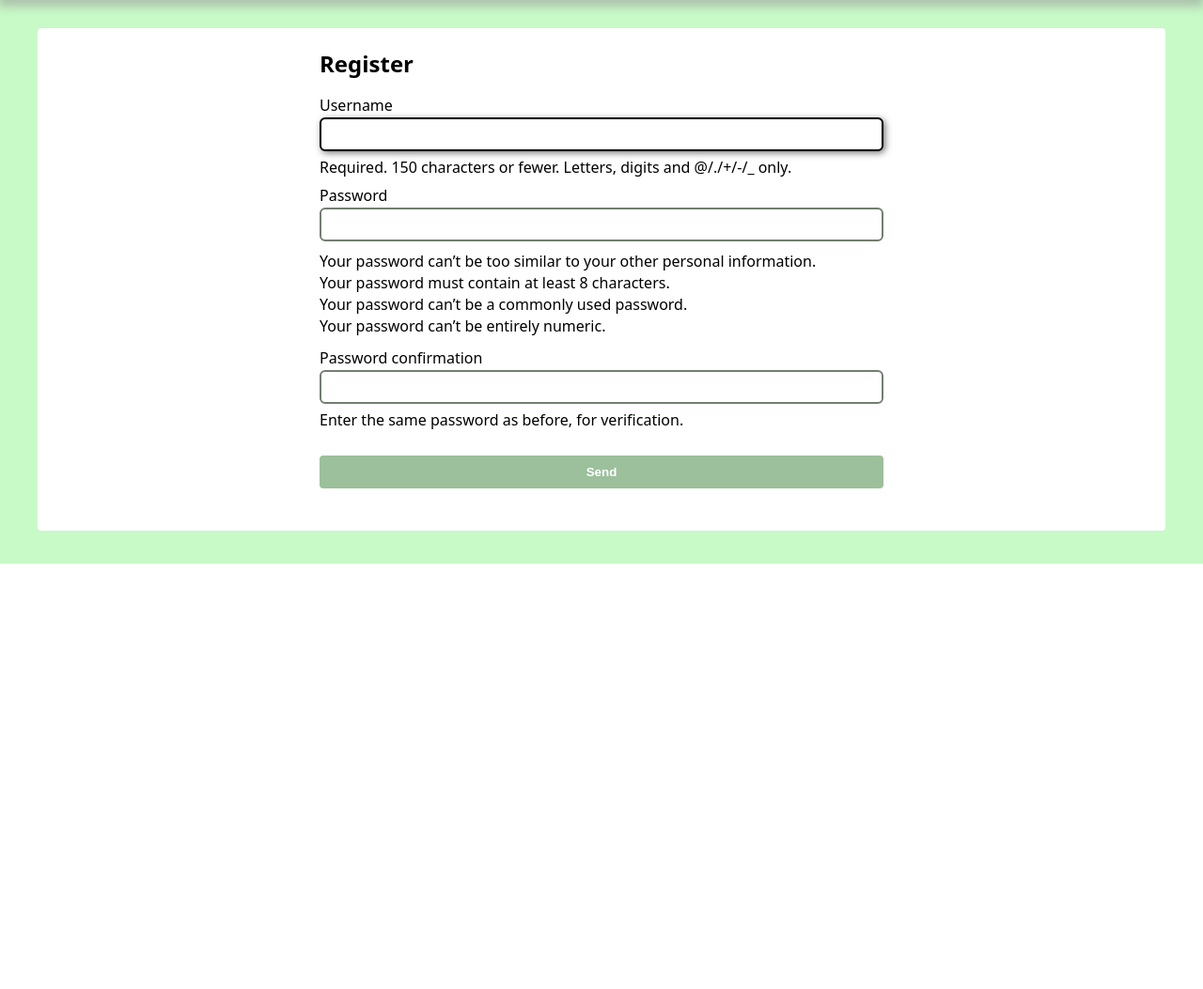
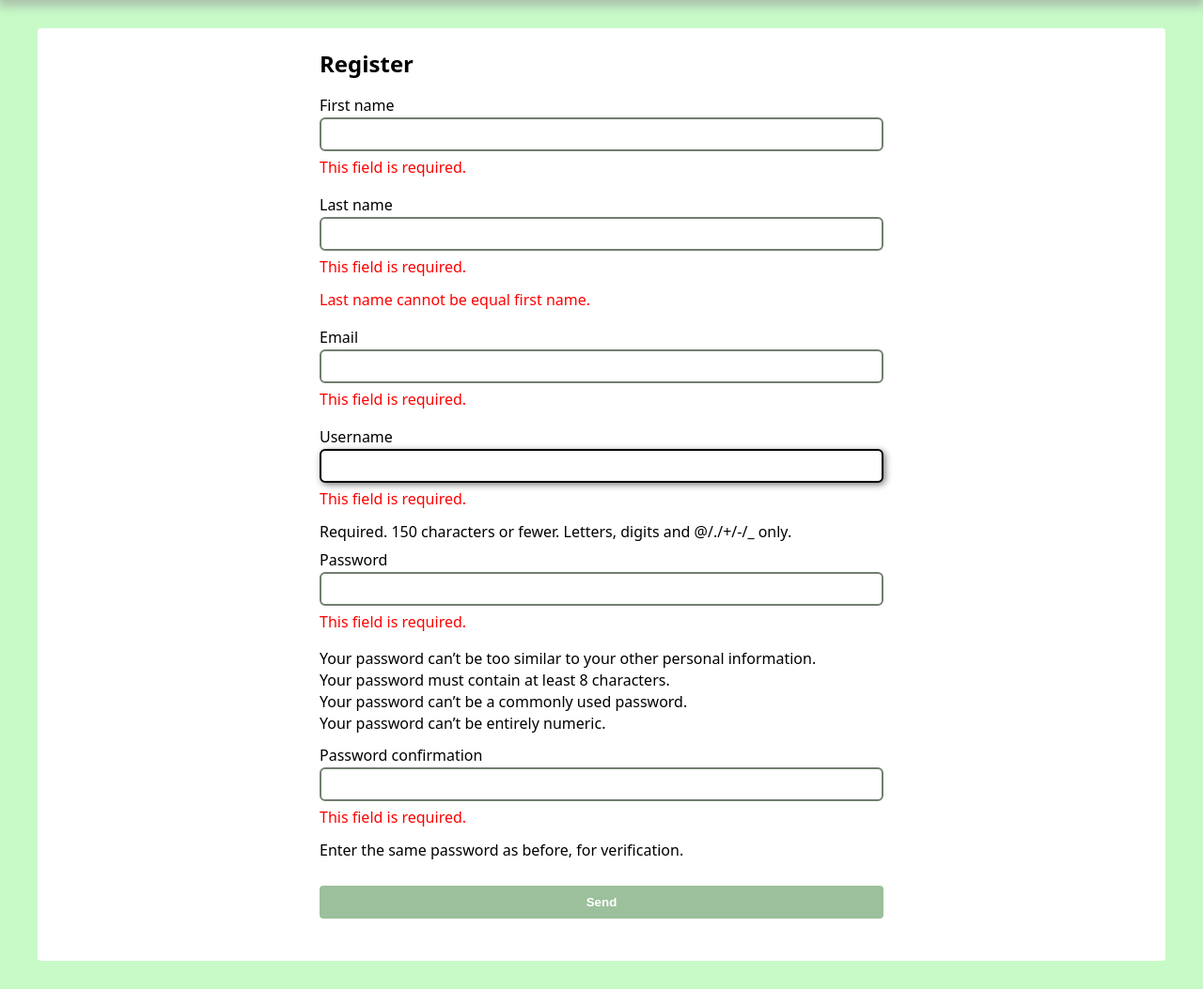
Before and after one commit to LuanAlmeida21/contacts-project, a Django app: page /user/create/ in a window 1280 px wide. Shown: the part 200-1253 px from the top of the page at 94% size. Before the commit the page ends 800 px from the top, so only its background shows below. Run offline with Django 4.2, Linux system fonts and the light colour scheme.

Commit message:
validate fields first_name, last_name and email

```diff
--- a/contact/forms.py
+++ b/contact/forms.py
@@ -1,6 +1,8 @@
 # flake8: noqa
 from django import forms
 from django.contrib.auth.forms import UserCreationForm
+from django.contrib.auth.models import User
+from django.core.exceptions import ValidationError
 
 from contact.models import Contact
 
@@ -8,7 +10,34 @@ from contact.models import Contact
 
 
 class RegisterUser(UserCreationForm):
-    ...
+
+    first_name = forms.CharField(max_length=30, required=True)
+    last_name = forms.CharField(max_length=50, required=True)
+    email = forms.EmailField()
+
+    class Meta:
+        model = User
+        fields = ('first_name', 'last_name', 'email', 'username',
+                  'password1', 'password2')
+
+    def clean_email(self):
+        email = self.cleaned_data.get('email')
+        if User.objects.filter(email=email).exists():
+            self.add_error('email',
+                           ValidationError('Email already exists', code='Invalid'))
+
+        return email
+
+    def clean(self):
+        first_name = self.cleaned_data.get('first_name')
+        last_name = self.cleaned_data.get('last_name')
+
+        if first_name == last_name:
+            msg = ValidationError(
+                'Last name cannot be equal first name.', code='Invalid')
+            self.add_error('last_name', msg)
+
+        return super().clean()
 
 
 class ContactForm(forms.ModelForm):
--- a/contact/templates/contact/user_create.html
+++ b/contact/templates/contact/user_create.html
@@ -13,10 +13,12 @@
             <div class="form-group">
                 <label for="{{field.id_for_label}}">{{field.label}}</label>
                 {{field}}
-                {% comment %} {{field.errors}} {% endcomment %}
+                {{field.errors}}
+                {% if field.help_text %}
                 <div class="help-text">
                     {{field.help_text}}
                 </div>
+                {% endif %}
             </div>
             {% endfor %}
         </div>
--- a/contact/views/user_form.py
+++ b/contact/views/user_form.py
@@ -1,3 +1,4 @@
+from django.contrib import messages
 from django.shortcuts import redirect, render
 
 from contact.forms import RegisterUser
@@ -5,7 +6,7 @@ from contact.forms import RegisterUser
 
 def register(request):
 
-    form = RegisterUser()
+    form = RegisterUser(request.POST)
     context = {
         'form': form,
         'site_title': 'Register',
```
